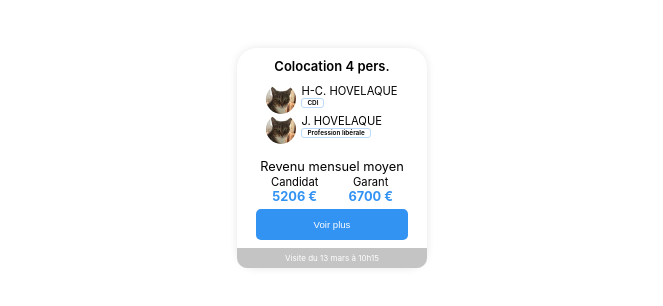
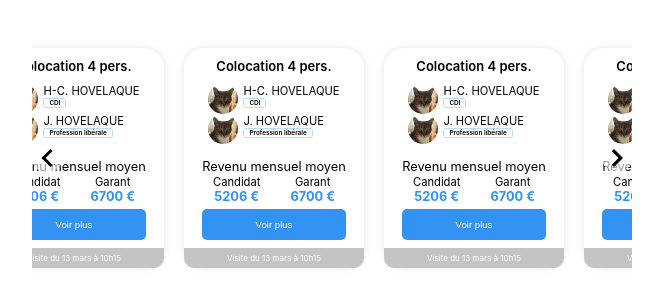
Before and after one commit to J-HOVELAQUE/slideshow, a React (Create React App) app: page / in a window 1280 px wide. Shown: the part 242-548 px from the top of the page, without its empty margins (308-971 px from the left). Built offline with nearby package versions, Linux system fonts and the light colour scheme.

Commit message:
component slide operationnal

```diff
--- a/src/App.js
+++ b/src/App.js
@@ -6,7 +6,7 @@ import CardLocation from "./components/cardLocation";
 function App() {
   return (
     <div className="App">
-      <CardLocation />
+      <Slideshow />
     </div>
   );
 }
--- a/src/components/Slideshow.js
+++ b/src/components/Slideshow.js
@@ -3,6 +3,8 @@ import { Slide } from 'react-slideshow-image';
 import 'react-slideshow-image/dist/styles.css';
 
 import './slideshow.css';
+
+import CardLocation from './cardLocation';
 
 const Slideshow = () => {
     return (
@@ -10,21 +12,28 @@ const Slideshow = () => {
             <Slide>
                 <div className="each-slide">
                     <div className="image-container slide">
-                        <p>Slide1</p>
+                        <div className="deck">
+
+
+                            <CardLocation />
+                        </div>
                     </div>
-                    <h2>First Slide</h2>
                 </div>
                 <div className="each-slide">
                     <div className="image-container slide">
-                        <p>Slide2</p>
+
+
+                        <CardLocation />
+
                     </div>
-                    <h2>Second Slide</h2>
                 </div>
                 <div className="each-slide">
                     <div className="image-container slide">
-                        <p>Slide3</p>
+
+
+                        <CardLocation />
+
                     </div>
-                    <h2>Third Slide</h2>
                 </div>
             </Slide>
         </div>
--- a/src/components/cardLocation.css
+++ b/src/components/cardLocation.css
@@ -7,6 +7,7 @@
     justify-content: space-between;
     align-items: center;
     box-shadow: 0 0 8px  rgb(231, 231, 231) ;
+    margin:10px
 }
 
 .cardLocation h6 {
@@ -99,3 +100,7 @@ footer {
     font-size: 0.5em;
     padding: 5px 0 5px 0;
 }
+
+.deckCard {
+    display: flex;
+}
--- a/src/components/cardLocation.js
+++ b/src/components/cardLocation.js
@@ -44,4 +44,15 @@ function CardLocation() {
     )
 }
 
-export default CardLocation;
+export default function DeckCard() {
+
+    return (
+        <div className="deckCard">
+            <CardLocation />
+            <CardLocation />
+
+            <CardLocation />
+        </div>
+
+    )
+};
--- a/src/components/slideshow.css
+++ b/src/components/slideshow.css
@@ -1,9 +1,17 @@
 .slide {
-    border: solid 1px red;
+
+
 }
 
 /* p {color: red} */
 
 .slideshow {
-    width: 100px;
+    /* height: 100%; */
+    width: 600px;
+    /* display: flex; */
+
 }
+
+.deck {
+    /* display: flex; */
+}
```
Also changed, not shown: 1 other file (tests, documents, lock files or other folders).
